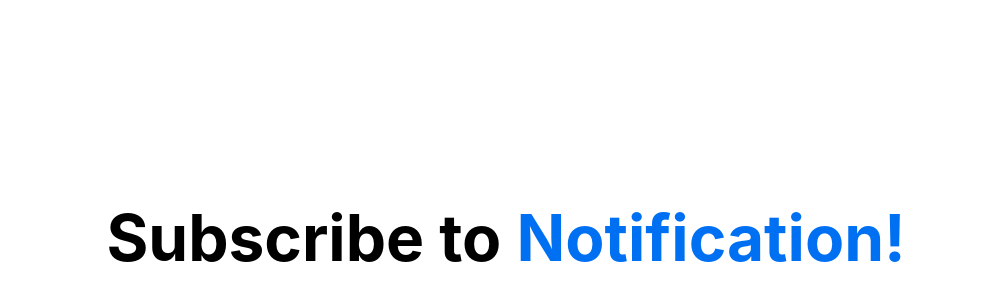
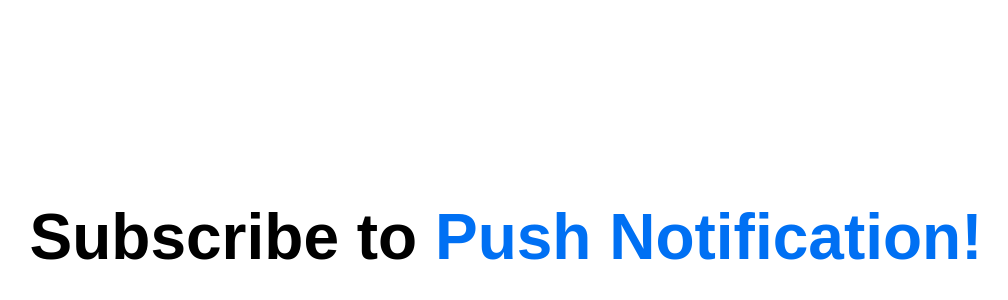
Before and after one commit to taehwanno/web-push-notification-codelab, a Next.js app: page / in a window 1280 px wide. Shown: the part 162-462 px from the top of the page, without its empty margins (134-1142 px from the left). Built offline with nearby package versions, Linux system fonts and the light colour scheme.

Commit message:
feat: create push notification example

```diff
--- a/pages/index.tsx
+++ b/pages/index.tsx
@@ -1,8 +1,95 @@
 import { css } from "@emotion/css";
 import type { NextPage } from "next";
 import Head from "next/head";
+import { useEffect, useState } from "react";
+
+function urlBase64ToUint8Array(base64String: string) {
+  const padding = "=".repeat((4 - (base64String.length % 4)) % 4);
+  const base64 = (base64String + padding)
+    .replace(/\-/g, "+")
+    .replace(/_/g, "/");
+
+  const rawData = window.atob(base64);
+  const outputArray = new Uint8Array(rawData.length);
+
+  for (let i = 0; i < rawData.length; ++i) {
+    outputArray[i] = rawData.charCodeAt(i);
+  }
+  return outputArray;
+}
+
+const appServerPublicKey =
+  "BDfCrAA1tNlsi7P0IVbfKqrgCQgb2iTNEEcCaVUkQ-U81_v_EHMGdUq8FJ79ZmXCXCABbF3ERMIrJFveQKsjzLg";
 
 const Home: NextPage = () => {
+  const [isPushSupported, setPushSupported] = useState(true);
+  const [registration, setRegistration] =
+    useState<ServiceWorkerRegistration | null>(null);
+  const [subscription, setSubscription] = useState<PushSubscription | null>(
+    null
+  );
+
+  useEffect(() => {
+    (async () => {
+      if ("serviceWorker" in navigator && "PushManager" in window) {
+        const registration = await navigator.serviceWorker.register("sw.js");
+        setRegistration(registration);
+        const subscription = await registration.pushManager.getSubscription();
+        setSubscription(subscription);
+      } else {
+        setPushSupported(false);
+      }
+    })();
+  }, []);
+
+  const handleButtonClick = () => {
+    if (subscription) {
+      unsubscribePushNotification();
+    } else {
+      subscribePushNotification();
+    }
+  };
+
+  const subscribePushNotification = async () => {
+    const appServerKey = urlBase64ToUint8Array(appServerPublicKey);
+    if (registration) {
+      try {
+        const subscription = await registration.pushManager.subscribe({
+          userVisibleOnly: true,
+          applicationServerKey: appServerKey,
+        });
+        console.log("User is subscribed.");
+        updateSubscriptionOnServer(subscription);
+        setSubscription(subscription);
+      } catch (error) {
+        console.error("Failed to subscribe the user: ", error);
+      }
+    }
+  };
+
+  const unsubscribePushNotification = async () => {
+    if (registration) {
+      const subscription = await registration.pushManager.getSubscription();
+      if (subscription) {
+        try {
+          subscription.unsubscribe();
+        } catch (error) {
+          console.log("Error unsubscribing", error);
+        } finally {
+          updateSubscriptionOnServer(null);
+          console.log("User is unsubscribed.");
+        }
+      }
+    }
+  };
+
+  const updateSubscriptionOnServer = (
+    subscription: PushSubscription | null
+  ) => {
+    // TODO: Send subscription to application server
+    setSubscription(subscription);
+  };
+
   return (
     <div
       className={css({
@@ -34,32 +121,47 @@ const Home: NextPage = () => {
           alignItems: "center",
         })}
       >
-        <h1
-          className={css({
-            margin: 0,
-            lineHeight: 1.15,
-            fontSize: "4rem",
-            textAlign: "center",
-          })}
-        >
-          <span
+        {isPushSupported ? (
+          <button
             className={css({
+              border: 0,
+              background: "none",
+              lineHeight: 1.15,
+              fontSize: "64px",
+              fontWeight: "bold",
+              textAlign: "center",
               cursor: "pointer",
               "&:hover, &:focus, &:active": {
                 textDecoration: "underline",
               },
             })}
+            onClick={handleButtonClick}
           >
-            Subscribe to{" "}
+            {subscription ? "Unsubscribe" : "Subscribe"} to{" "}
             <span
               className={css({
                 color: "#0070f3",
               })}
             >
-              Notification!
+              Push Notification!
             </span>
-          </span>
-        </h1>
+          </button>
+        ) : (
+          "Push not supported 😥"
+        )}
+        {subscription && (
+          <p
+            className={css({
+              maxWidth: "760px",
+              padding: "8px",
+              marginTop: "32px",
+              textAlign: "center",
+              wordBreak: "break-all",
+            })}
+          >
+            {JSON.stringify(subscription, null, 2)}
+          </p>
+        )}
       </main>
     </div>
   );
```
Also changed, not shown: public/sw.js (added, +19 -0 lines).
